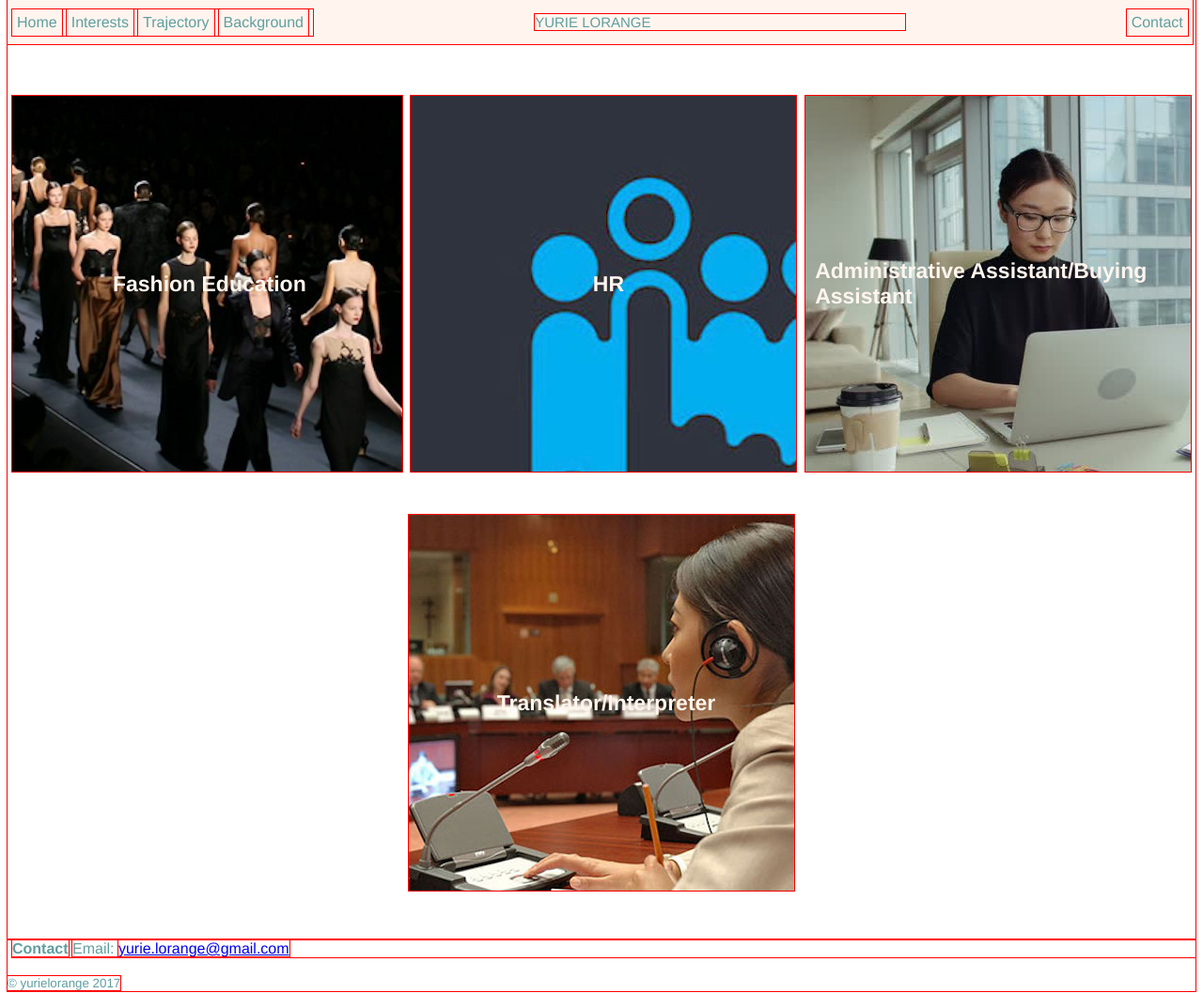
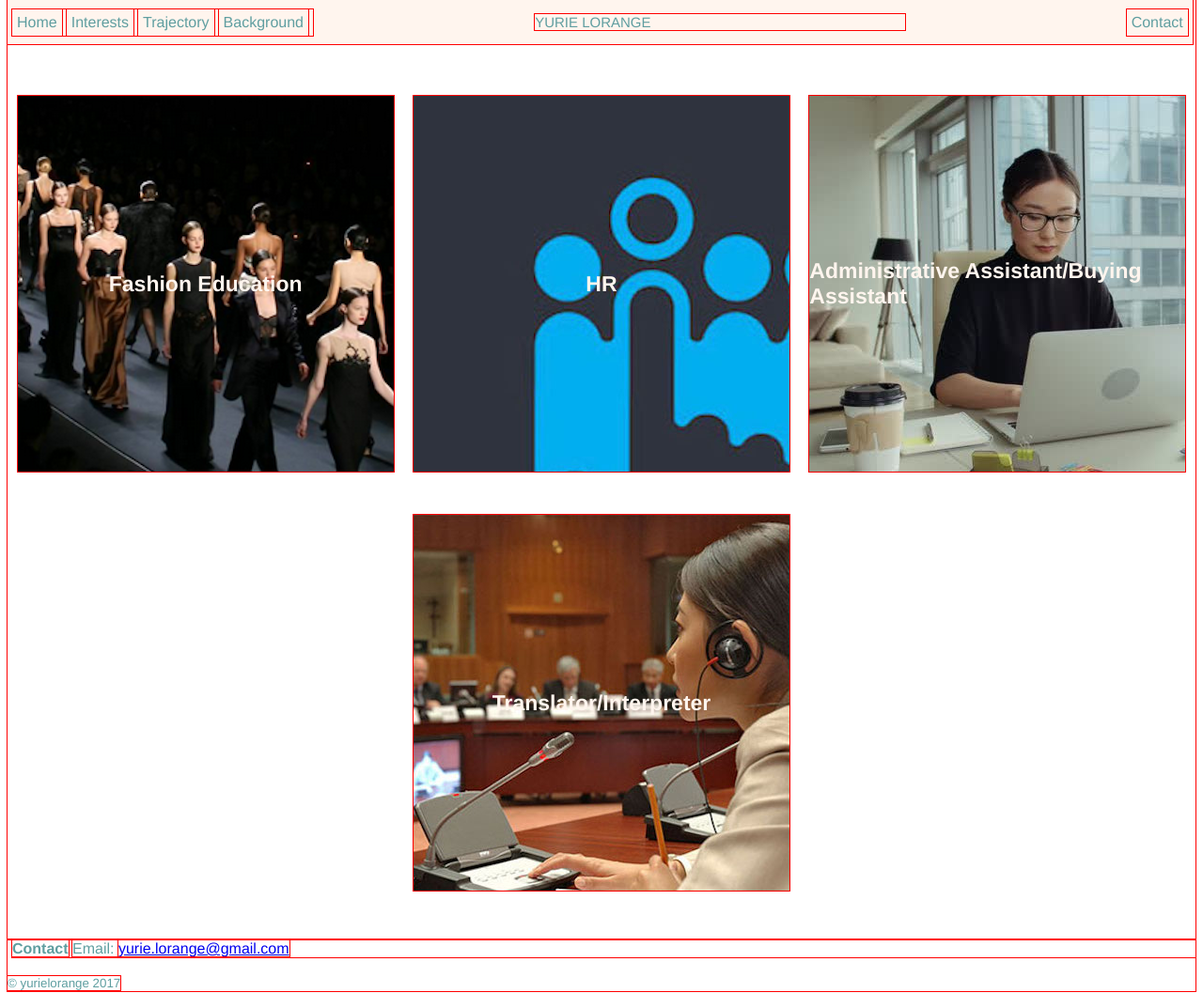
Before and after one commit to Uli12/about.me, a plain HTML site: page background.html in a window 1280 px wide. Shown: the whole page at 94% size. Drawn offline with Linux system fonts and the light colour scheme.

Commit message:
Remove padding from background images in background page.

```diff
--- a/resources/css/style.css
+++ b/resources/css/style.css
@@ -151,23 +151,18 @@ footer div {
 
 #edu {
   background-image: url("../fashion1.png");
-  padding-left: 10px;
-  padding-right: 5px;
 }
 
 #hr {
   background-image: url("../payroll3.jpg");
-  padding-left: 10px;
 }
 
 #admin {
   background-image: url("../office.jpg");
-  padding-left: 10px;
 }
 
 #translate {
   background-image: url("../translate.jpg");
-  padding-left: 10px;
 }
 
 #yknot {
```
